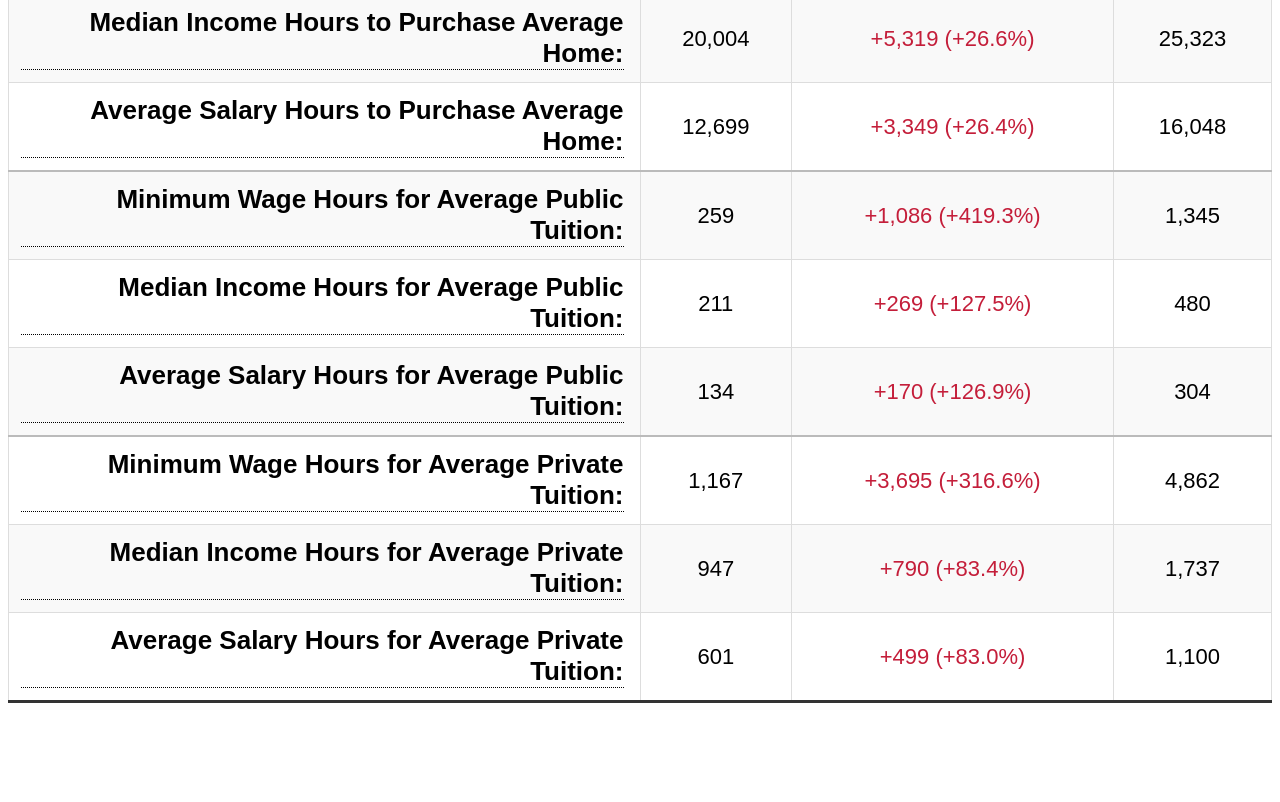
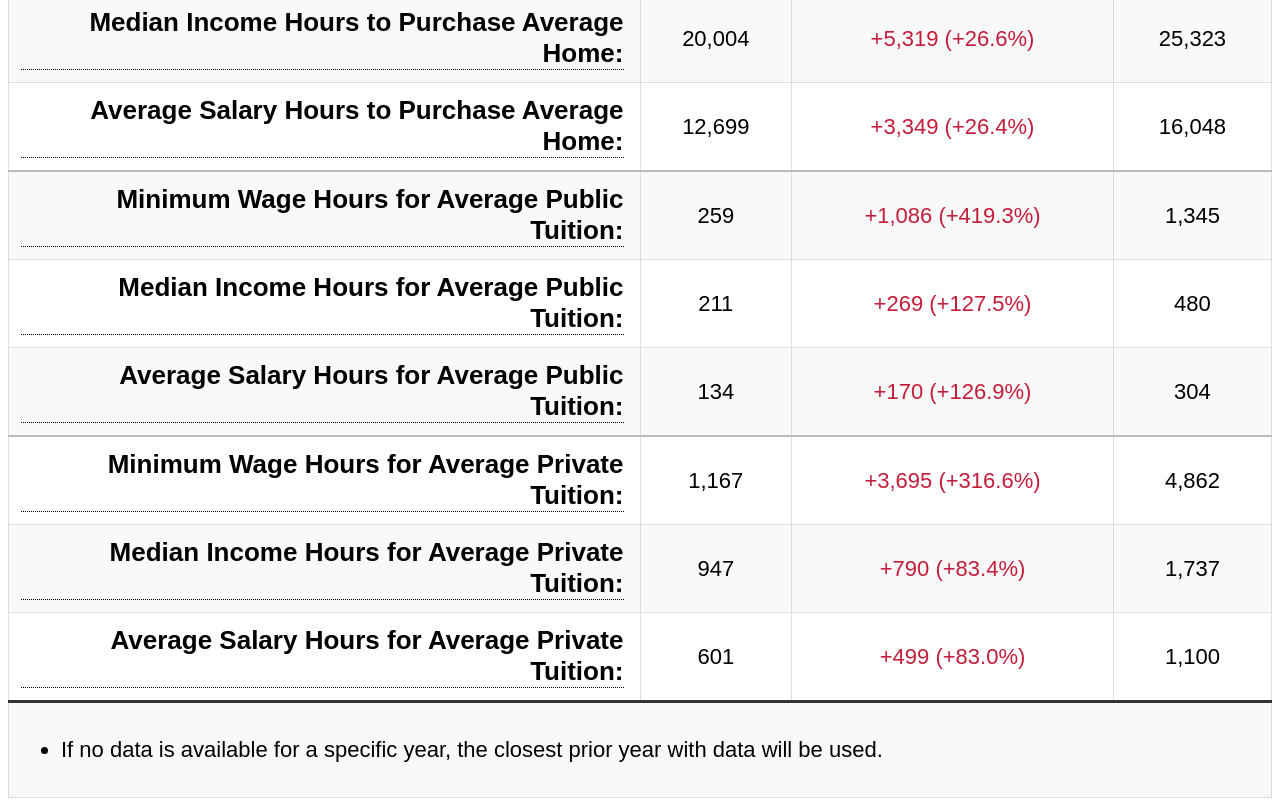
Before and after one commit to FarMountainDev/Work-Value-Calc, a plain HTML site: page index.html in a window 1280 px wide. Shown: the part 594-1396 px from the top of the page. Before the commit the page ends 1305 px from the top, so only its background shows below. Drawn offline with Linux system fonts and the light colour scheme.

Commit message:
Add notes and link to GitHub page

```diff
--- a/index.html
+++ b/index.html
@@ -192,6 +192,13 @@
         <td id="compareAverageSalaryHoursForPrivateTuition"></td>
         <td id="yearBAverageSalaryHoursForPrivateTuition"></td>
     </tr>
+    <tr>
+        <td colspan="4" style="text-align: left">
+            <ul>
+                <li>If no data is available for a specific year, the closest prior year with data will be used.</li>
+            </ul>
+        </td>
+    </tr>
 </table>
     <script src="scripts.js"></script>
 </body>
```
Also changed, not shown: 1 other file.
